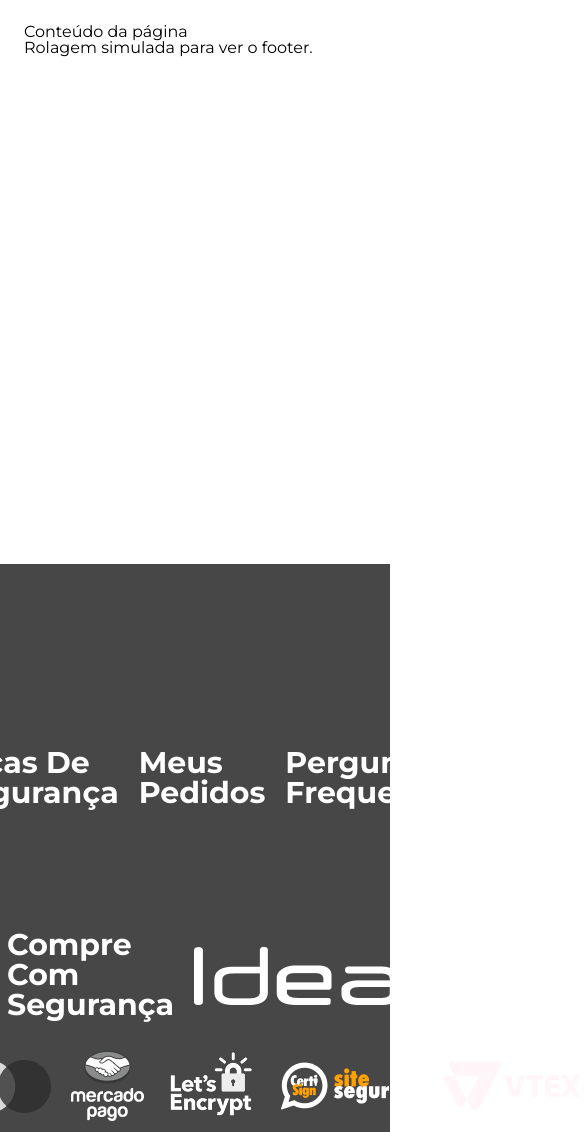
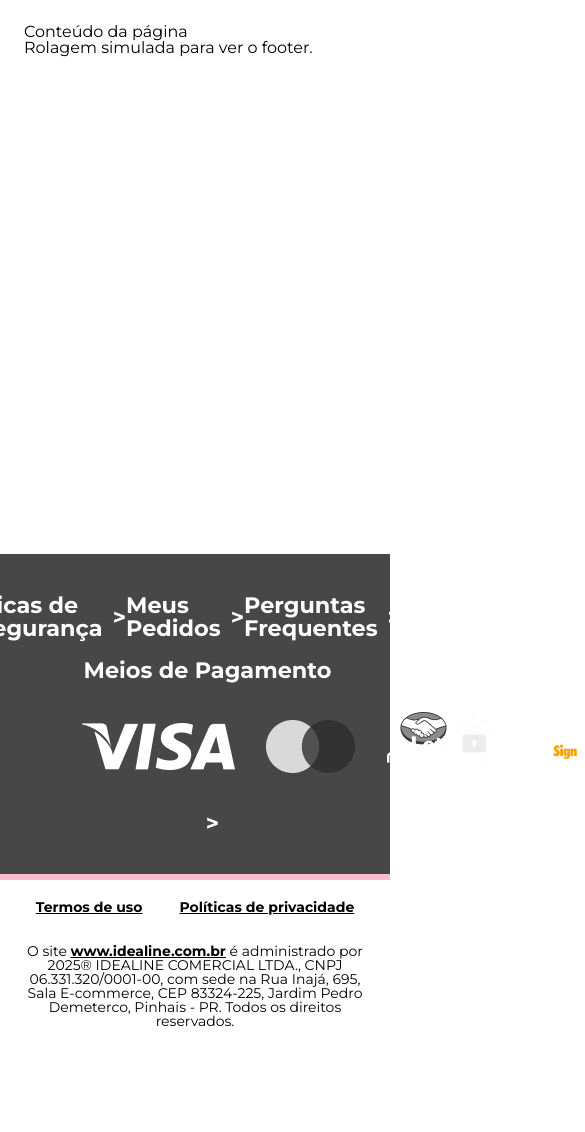
Before and after one commit to debiazio/vtex-io-uicheckout, a website: page footer.html in a window 390 px wide. Shown: the top 1132 px of the page, 585 px wide, since content can reach past the window. After the commit the page ends 1048 px from the top, so only its background shows below. Drawn offline with Linux system fonts and the light colour scheme.

Commit message:
mobile quase pronto

```diff
--- a/footer.html
+++ b/footer.html
@@ -1,16 +1,15 @@
 <!DOCTYPE html>
 <html lang="pt-BR">
+
 <head>
   <meta charset="utf-8" />
   <meta name="viewport" content="width=device-width,initial-scale=1" />
   <!-- Montserrat -->
-    <link
-      href="https://fonts.googleapis.com/css2?family=Montserrat:wght@400;600;700&display=swap"
-      rel="stylesheet"
-    />
+  <link href="https://fonts.googleapis.com/css2?family=Montserrat:wght@400;600;700&display=swap" rel="stylesheet" />
   <link rel="stylesheet" href="/header-footer.css" />
   <title>Footer exemplo</title>
 </head>
+
 <body>
   <!-- Conteúdo de exemplo -->
   <main style="min-height: 60vh; padding: 24px;">
@@ -18,22 +17,29 @@
     <p>Rolagem simulada para ver o footer.</p>
   </main>
 
-    <footer class="footer">
+  <footer>
+
+
+  <div class="footer">
     <div class="linha-footer primeira-linha">
       <div class="item-clicar item-licar-row">
         <a href="#">Formas de pagamento</a>
         <span>•</span>
       </div>
       <div class="item-clicar item-licar-row">
-          <a href="#">dicas de segurança</a>
+        <a href="#">Dicas de Segurança</a>
         <span>•</span>
       </div>
       <div class="item-clicar item-licar-row">
-          <a href="#">meus pedidos</a>
+        <a href="#">Meus Pedidos</a>
         <span>•</span>
       </div>
       <div class="item-clicar item-licar-row">
-          <a href="#">Perguntas frequentes</a>
+        <a href="#">Perguntas Frequentes</a>
+        <span>•</span>
+      </div>
+      <div class="item-clicar item-licar-row">
+        <a href="#">Institucional</a>
       </div>
       <div class="item-clicar-imagens">
         <p>Siga-nos</p>
@@ -46,24 +52,46 @@
 
     </div>
 
+
+    <div class="linha-footer segunda-linha">
+      <div class="item-clicar conteiner-meios-pgtos">
+        <div class="meios-pgtos">
+          <a href="#">Meios de Pagamento</a>
         </div>
-      <div class="linha-footer">
-       <div class="item-clicar">
-          <a href="#">meios de pagamento</a>
-        </div>
-       <div class="item-clicar">
-          <a href="#">compre com segurança</a>
-        </div>
-        <img src="/assets/Logo-idealine-footer.png" alt="">
-        </div>
-      <div class="linha-footer">
+        <div class="imgs-meios-pgtos">
           <img src="/assets/visa-ico.png" alt="Visa">
           <img src="/assets/mastercard-ico.png" alt="Mastercard">
           <img src="/assets/mercadopago-ico.png" alt="Mercado Pago">
+        </div>
+      </div>
+      <div class="item-clicar conteiner-seguranca">
+        <div class="seguranca">
+          <a href="#">Compre com Segurança</a>
+
+        </div>
+        <div class="imgs-seguranca">
           <img src="/assets/letsencrypt-ico.png" alt="Lets Encrypt">
           <img src="/assets/site-seguro.png" alt="Site Seguro">
           <img src="/assets/vtex-ico.png" alt="Vtex">
         </div>
+
+      </div>
+      <div class="img-idealine">
+        <img src="/assets/Logo-idealine-footer.png" alt="">
+      </div>
+    </div>
+  </div>
+    <div class="conteiner-final">
+      <div class="conteiner-final-linha1">
+        <a href="#">Termos de uso</a>
+        <a href="#">Políticas de privacidade</a>
+      </div>
+      <div class="conteiner-final-linha2">
+        <p>O site <a href="www.idealine.com.br">www.idealine.com.br</a> é administrado por 2025® IDEALINE COMERCIAL LTDA., CNPJ 06.331.320/0001-00, com sede na Rua Inajá, 695, Sala E-commerce, CEP 83324-225, Jardim Pedro Demeterco, Pinhais - PR. Todos os direitos reservados.</p>
+      </div>
+    </div>
+
 </footer>
 </body>
+
 </html>
--- a/header-footer.css
+++ b/header-footer.css
@@ -141,39 +141,47 @@ body {
   font-family: 'Montserrat', sans-serif;
 }
 
-.footer{
-  border-top: 10px solid ;
-}
-
 .linha-footer {
   display: flex;
   flex-direction: row;
   align-items: center;
   justify-content: center;
-  gap: 20px;
-  padding-top: 20px;
 }
 
-.primeira-linha{
-  padding-top: 82px;
+
+
+.primeira-linha {
+  padding-bottom: 23px
+}
+
+.segunda-linha {
+  display: flex;
+  flex-direction: row;
+  justify-content: space-between;
 }
 
 .footer {
   background-color: #474747;
   color: white;
-  font-size: 30px;
+  font-size: 1.4rem;
   font-weight: 800;
   letter-spacing: normal;
-  text-transform: capitalize;
+  border-top: 10px solid #FEBBCE;
+
+  padding: 70px 200px;
 
 }
 
-.item-clicar-imagens{
+.item-clicar-imagens {
   text-transform: none;
-  margin-left: 20%;
+  margin-left: 10%;
 }
 
-.tem-clicar img{
+.item-clicar-imagens p {
+  margin-bottom: 23px;
+}
+
+.item-clicar img {
   margin-left: 10%;
 }
 
@@ -181,8 +189,13 @@ body {
   max-width: min-content;
 }
 
+.item-clicar::after{
+  content: ">";
+  margin-left: 10px;
+  font-weight: bold;
+}
+
 .item-clicar {
-
   display: flex;
   flex-direction: row;
   align-items: center;
@@ -195,15 +208,120 @@ body {
 
 .item-clicar span {
   font-weight: 900;
+  color: #D9D9D9;
+  font-size: 40px;
+  padding: 0 20px;
+}
+
+.imagens {
+  white-space: nowrap;
+}
+
+.imagens img {
+  max-width: 63px;
+  max-height: 63px;
+}
+
+.conteiner-meios-pgtos,
+.conteiner-seguranca {
+  display: flex;
+  flex-direction: column;
+}
+
+.meios-pgtos,
+.seguranca {
+  display: flex;
+  flex-direction: row;
+  align-items: flex-start;
+}
+
+.imgs-meios-pgtos,
+.imgs-seguranca,
+.img-idealine {
+  padding: 30px 0;
+  display: flex;
+  flex-direction: row;
+  align-items: center;
+  white-space: nowrap;
+  max-height: 70px;
+}
+
+.img-idealine img {
+  margin-left: 90px;
+}
+
+.conteiner-final {
+  display: flex;
+  flex-direction: column;
+  align-items: center;
+  justify-content: center;
+
+}
+
+.conteiner-final-linha1 {
+  display: flex;
+  flex-direction: row;
+  gap: 37px;
+}
+
+.conteiner-final-linha2 p {
+  text-align: center;
+  margin: 20px 200px;
+  font-size: clamp(.4rem, 2vw + 1, 125rem, 1.2rem);
+}
+
+.conteiner-final a {
+  color: #000000;
+  text-decoration: underline;
+  font-weight: 700;
+  padding: 20px 0 10px 0;
+  font-size: clamp(.38rem, 2vw + 1, 12rem, 1.25rem);
 }
 
 
+
 @media screen and (max-width: 1000px) {
+  .conteiner-final-linha2 p{
+    margin: 20px 20px;
+  }
+
+.conteiner-final{
+  font-size: 14px;
+}
+
+  .item-clicar {
+    padding: 10px 0;
+  }
+
+  .footer {
+    padding: 30px 50px;
+    border-top: none;
+    border-bottom: 6px solid #FEBBCE;
+
+  }
+
+  .linha-footer .primeira-linha {
+    display: flex;
+    flex-direction: column;
+    white-space: nowrap;
+    padding: 0 10px;
+  }
+
+  .item-clicar-imagens {
+    display: none;
+  }
+
+  .linha-footer .segunda-linha {
+    display: none;
+  }
+
   .item-clicar span {
     display: none;
   }
 
-  item-clicar-imagens {
-    display: none;
+  .primeira-linha{
+    padding-bottom: 0;
   }
+
+
 }
```
Lines whose indentation alone changed are shown as unchanged.
